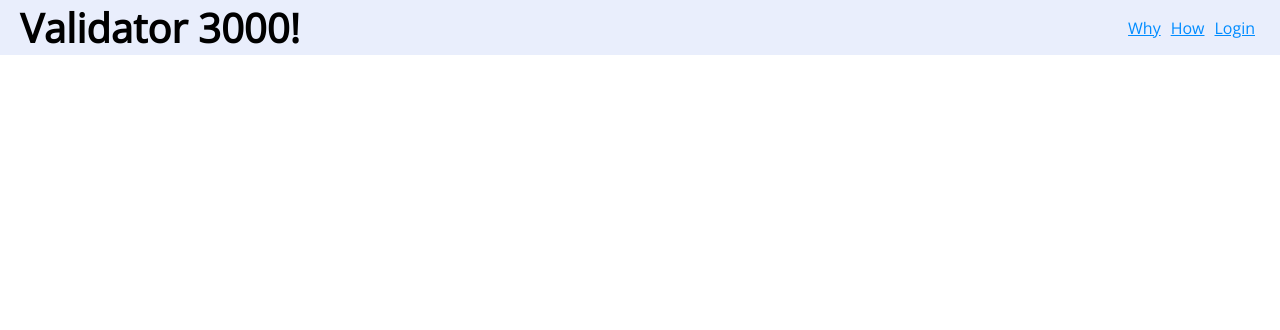
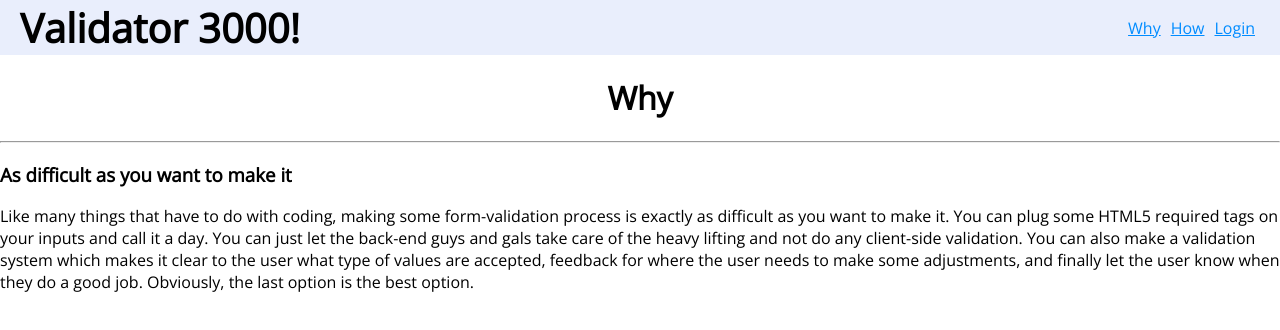
Before and after one commit to Mvcampbell3/react-form-validator, a React (Create React App) app: page / in a window 1280 px wide. Shown: the top 330 px of the page. Built offline with nearby package versions, Linux system fonts and the light colour scheme.

Commit message:
added landing component

```diff
--- a/src/App.js
+++ b/src/App.js
@@ -3,15 +3,33 @@ import './App.css';
 
 import LoginForm from './LoginForm';
 import Header from './Header';
+import Landing from './Landing';
 
 function App() {
   const [loggedIn, setLoggedIn] = useState(false);
   const [viewLogin, setViewLogin] = useState(false);
+  const [viewLanding, setViewLanding] = useState(true);
+
+  const displayLogin = () => {
+    setViewLanding(false);
+    setViewLogin(true);
+  }
+
+  const displayLanding = () => {
+    setViewLogin(false);
+    setViewLanding(true)
+  }
 
   return (
     <div className='container'>
-      <Header loggedIn={loggedIn} setLoggedIn={setLoggedIn} setViewLogin={setViewLogin} />
+      <Header
+        loggedIn={loggedIn}
+        setLoggedIn={setLoggedIn}
+        displayLogin={displayLogin}
+        displayLanding={displayLanding}
+      />
       {viewLogin ? <LoginForm /> : null}
+      {viewLanding ? <Landing /> : null}
     </div>
   );
 }
--- a/src/Header/index.js
+++ b/src/Header/index.js
@@ -7,12 +7,10 @@ const Header = props => {
       <div className='brand'>Validator 3000!</div>
       <nav>
         <ul>
-          <li>Why</li>
+          <li onClick={props.displayLanding}>Why</li>
           <li>How</li>
           <li
-            onClick={() => {
-              props.setViewLogin(true);
-            }}>
+            onClick={props.displayLogin}>
             {props.loggedIn ? 'Welcome Back' : 'Login'}
           </li>
         </ul>
--- /dev/null
+++ b/src/Landing/index.js
@@ -0,0 +1,28 @@
+import React from 'react';
+
+const Landing = props => {
+  return (
+    <div className='landing'>
+      <h1 className='text-center'>Why</h1>
+
+      <hr />
+
+      <section>
+        <h3 className='section-title'>As difficult as you want to make it</h3>
+        <p className='content'>
+          Like many things that have to do with coding, making some
+          form-validation process is exactly as difficult as you want to make
+          it. You can plug some HTML5 required tags on your inputs and call it a
+          day. You can just let the back-end guys and gals take care of the
+          heavy lifting and not do any client-side validation. You can also make
+          a validation system which makes it clear to the user what type of
+          values are accepted, feedback for where the user needs to make some
+          adjustments, and finally let the user know when they do a good job.
+          Obviously, the last option is the best option.
+        </p>
+      </section>
+    </div>
+  );
+};
+
+export default Landing;
```
Also changed, not shown: src/Landing/landing.css (added).
